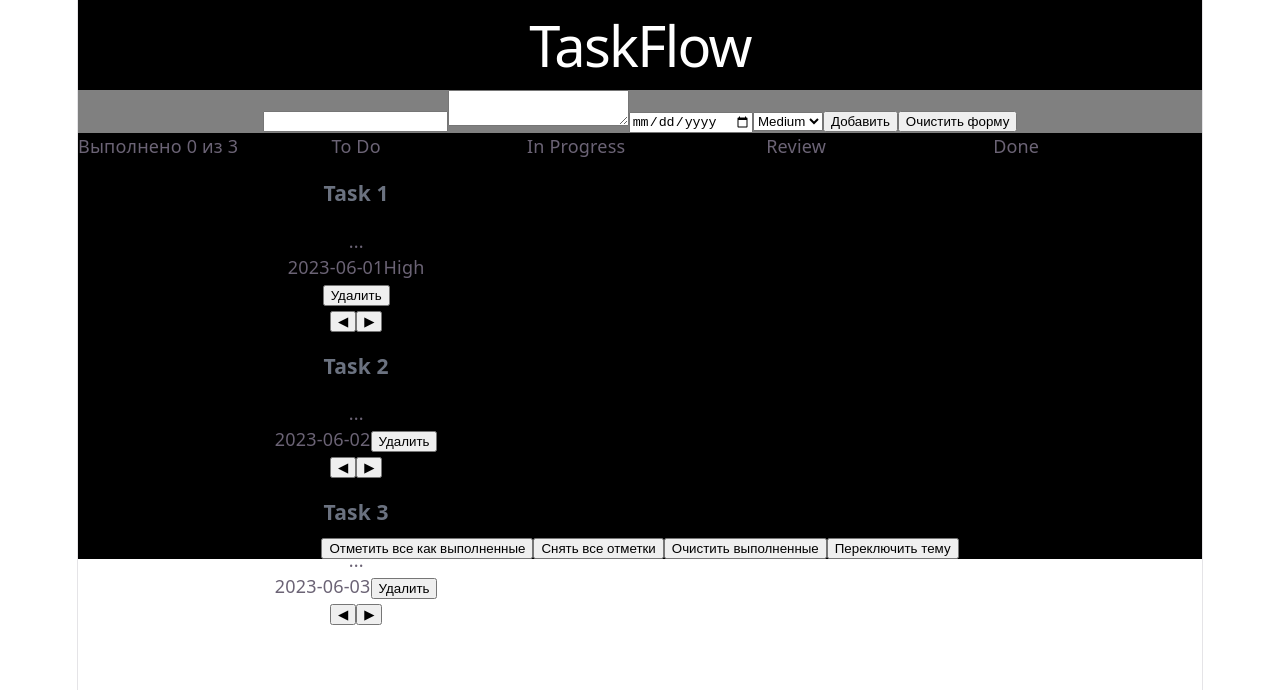
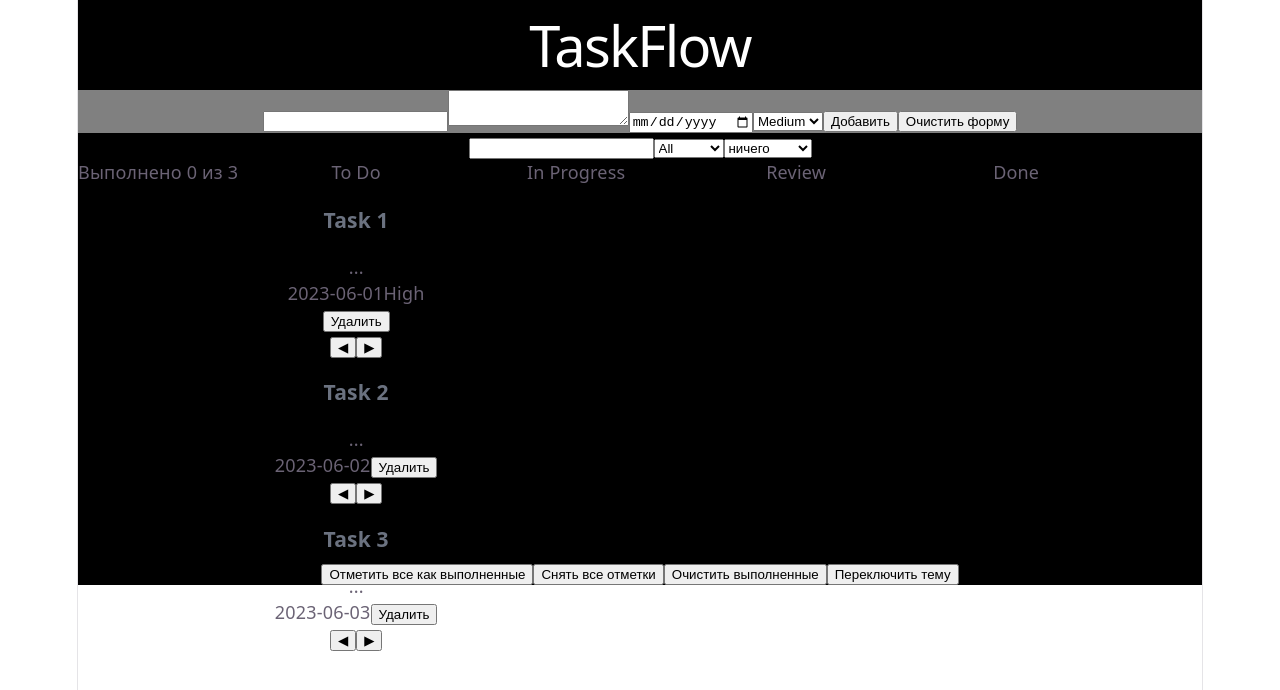
Before and after one commit to greverXD/taskflow, a React (Vite) app: page / in a window 1280 px wide. Shown: the top 690 px of the page. Built offline with nearby package versions, Linux system fonts and the light colour scheme.

Commit message:
3 Custom hooks

```diff
--- a/src/App.tsx
+++ b/src/App.tsx
@@ -12,8 +12,10 @@ import { DndContext,PointerSensor, useSensor, useSensors } from '@dnd-kit/core';
 import type { DragEndEvent } from '@dnd-kit/core';
 import { AnimatePresence,motion,stagger,type Variants } from 'motion/react';
 import ConfirmModal  from './ConfirmModal'
+import { useLocalStorage } from './hooks/useLocalStorage';
+import type { TaskPriority, SortBy } from './types';
+import { useTasksFilters } from './hooks/useTasksFilters';
 
-const key:string = "keyTask"
 
 const appVariant : Variants ={
     hidden:{},
@@ -39,7 +41,11 @@ const STATUS_ORDER: TaskStatus[] = ["todo", "in-progress", "review", "done"]
 
 
 function App() {
+
   const [taskToDelete,setTaskToDelete] = useState<Task|undefined>(undefined)
+  const [tasks,setTasks]= useLocalStorage('keyTask', initialTasks)
+  const {priorityFilter,setPriorityFilter,sortBy,setSortBy,search,setSearch,sortTask} = useTasksFilters(tasks)
+
   function openModalDelete(id:number){
     setTaskToDelete(tasks.find((task)=> task.id === id))
   }
@@ -69,21 +75,7 @@ function App() {
       distance: 8
     },
   }))
-  const [tasks, setTasks] = useState<Task[]>(()=>{
-      try{
-    const tasksKey= localStorage.getItem(key)
-    const parse = tasksKey ? JSON.parse(tasksKey) : initialTasks
-    return parse
-  } catch(error){
-    console.warn("Error",error)
-    return initialTasks
 
-  }
-  })
-
-  useEffect(()=>{
-    localStorage.setItem(key,JSON.stringify(tasks))
-  },[tasks])
 
 
   function handleDelete(id: number) {
@@ -140,6 +132,18 @@ const {toggleDark,color} = useVolume()
     <div className={color ? 'board_white' : 'board_dark'}>
       <h1 className={color ? 'h_white' : 'h_dark'}>TaskFlow</h1>
       <TaskForm onAddTask={handleCreateTask}/>
+      <input value={search} onChange={(e)=> setSearch(e.target.value)}></input>
+          <select value={priorityFilter} onChange={(e)=> setPriorityFilter(e.target.value as TaskPriority | "all")}>
+            <option value="all">All</option>
+            <option value="Low">Low</option>
+            <option value="Medium">Medium</option>
+            <option value="High">High</option>
+          </select>
+          <select value={sortBy} onChange={(e)=> setSortBy(e.target.value as SortBy)}>
+            <option value="none">ничего</option>
+            <option value="dueDate">Время</option>
+            <option value="priority">Приоритет</option>
+          </select>
       <DndContext sensors={sensor} onDragEnd={handleDragEnd}>
       <motion.div className="Board_list" variants={appVariant} animate="visible" initial="hidden">
         <div>Выполнено {doneCount} из {tasks.length}</div>
@@ -148,7 +152,7 @@ const {toggleDark,color} = useVolume()
         <AnimatePresence
         initial={false}
         >
-           {tasks
+           {sortTask
             .filter((task) => task.status === column.id)
               .map((task) => (
              <TaskCard
--- a/src/ConfirmModal.tsx
+++ b/src/ConfirmModal.tsx
@@ -12,13 +12,14 @@ const modalVarants: Variants = {
 
 }
 const modalWindow: Variants = {
-
+      hidden: {y: -20},
+      visible: {y: 0},
       exit:{opacity:0 , y:-20}
 }
 function ConfirmModal({task,onDelete,onCancel}: modalTask){
     return(
         <motion.div className="modal-overlay" variants={modalVarants} initial="hidden" animate="visible" exit = "exit" onClick={onCancel}>
-            <motion.div className="modal-window" variants={modalWindow} initial="hidden" animate="visible" onClick={(e)=> e.stopPropagation()}>
+            <motion.div className="modal-window" variants={modalWindow} onClick={(e)=> e.stopPropagation()}>
             Удалить задачу {task.description} ?
             <button onClick={()=> onDelete(task.id)} type="button">Удалить</button>
             <button onClick={()=> onCancel()} type="button">отмена</button>
--- a/src/TaskContext.tsx
+++ b/src/TaskContext.tsx
@@ -1,36 +1,15 @@
-import { useContext, useState, createContext,useEffect, type ReactNode } from "react";
+import { useContext, createContext, type ReactNode } from "react";
+import { useLocalStorage } from "./hooks/useLocalStorage";
 interface ToggleThemeValue{
     color: boolean
     toggleDark: ()=> void
 }
 const CreateTask = createContext<ToggleThemeValue| undefined>(undefined)
 function ThemeProvider({children}: {children:ReactNode}){
-    const key:string = "keyColor"
 
 
-
-    const [color,setColor] = useState<boolean>(()=>{
-        try{
-            const taskKey = localStorage.getItem(key)
-            if(taskKey === null){
-                return false
-            }
-            return JSON.parse(taskKey)
-            }
-
-
-
-        catch(error){
-            console.warn("error",error)
-            return false
-            }
-    })
-
-
-    const toggleDark = () => setColor((prev)=>!prev)
-    useEffect(()=>{
-  localStorage.setItem(key,JSON.stringify(color))
-},[color])
+const [color,setColor] = useLocalStorage('keyColor', false)
+const toggleDark = () => setColor((prev)=>!prev)
     return(
      <CreateTask.Provider value={{color,toggleDark}}>
         {children}
--- a/src/components/Column.tsx
+++ b/src/components/Column.tsx
@@ -14,7 +14,7 @@ interface ColumnProps{
 function Columnpcomponent({column,children}:ColumnProps ){
     const {setNodeRef,isOver} = useDroppable({id:column.id})
     return(
-         <motion.div ref={setNodeRef} className="column" variants={columnVariant} animate="visible">
+         <motion.div ref={setNodeRef} className="column" variants={columnVariant}>
             <div className={isOver ? 'title_yellow' : "title_none"}>{column.title}</div>
             {children}
          </motion.div>
--- /dev/null
+++ b/src/hooks/useDebounce.ts
@@ -0,0 +1,19 @@
+
+import {useEffect, useState} from "react"
+
+export function useDebounce<T>(
+    search: T,
+    time:number
+): T{
+    const [debouce,setDebounce] = useState<T>(search)
+    useEffect(()=>{
+        const timer = setTimeout(() => {
+
+            setDebounce(search)
+        }, time);
+        return ()=> clearTimeout(timer)
+    },[search,time])
+
+
+    return debouce
+}
--- /dev/null
+++ b/src/hooks/useLocalStorage.ts
@@ -0,0 +1,22 @@
+import { useEffect,useState, type Dispatch, type SetStateAction } from "react";
+
+export function useLocalStorage<T>(
+    key:string,
+    initialValue: T
+):[T,Dispatch<SetStateAction<T>>]{
+    const[value,setValue] = useState<T>(()=>{
+        try{
+        const saved = localStorage.getItem(key)
+        const parse = saved ? JSON.parse(saved) : initialValue
+        return parse
+        }catch(error){
+            console.warn("error",error)
+            return initialValue
+        }
+
+    })
+     useEffect(()=>{
+            localStorage.setItem(key,JSON.stringify(value))
+        },[key,value])
+        return [value,setValue]
+}
--- /dev/null
+++ b/src/hooks/useTasksFilters.ts
@@ -0,0 +1,27 @@
+import { useState } from "react";
+import type { Task, TaskPriority, SortBy } from "../types";
+import { useDebounce } from "./useDebounce";
+
+const PRIORITY_WEIGHT: Record<TaskPriority,number> = {High:3, Medium:2, Low:1}
+
+export function useTasksFilters(tasks: Task[]){
+      const [priorityFilter,setPriorityFilter] = useState<TaskPriority|'all'>("all")
+      const [sortBy,setSortBy] = useState<SortBy>("none")
+      const [search,setSearch] = useState('')
+      const debouncedSearch = useDebounce(search,300)
+      const visibleTasks = tasks.filter((task)=> task.title.toLowerCase().includes(debouncedSearch.toLowerCase()) && (priorityFilter === 'all'  || task.priority === priorityFilter))
+
+    function getWeight(task: Task): number{
+         return PRIORITY_WEIGHT[task.priority ?? "Low"]
+        }
+        const sortTask = visibleTasks.toSorted((a,b)=>{
+         if(sortBy === "dueDate"){
+            return a.dueDate.localeCompare(b.dueDate)
+        }
+        if(sortBy === "priority"){
+            return getWeight(b) - getWeight(a)
+        }
+             return 0
+        })
+        return {priorityFilter,setPriorityFilter,sortBy,setSortBy,search,setSearch,sortTask}
+}
--- a/src/types.ts
+++ b/src/types.ts
@@ -1,5 +1,6 @@
 export type TaskStatus = 'todo' | 'in-progress' | 'review' | 'done'
 export type TaskPriority = 'Low' | 'Medium' | 'High'
+export type SortBy = "none" | "dueDate" | "priority"
 export interface Task {
   id: number
   title: string
```
Also changed, not shown: 1 other file (tests, documents, lock files or other folders).
